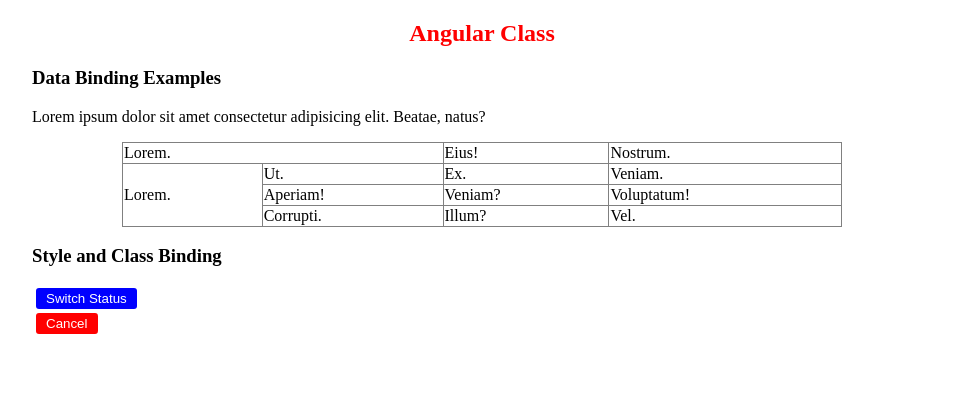
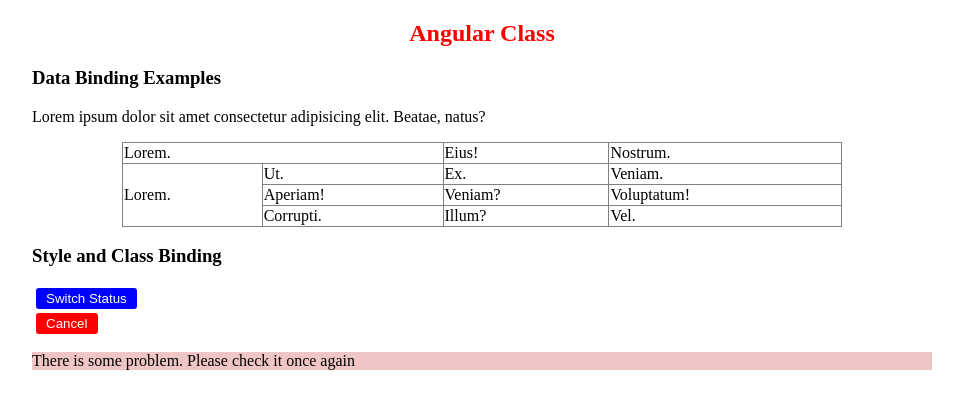
Before and after one commit to dineshgopalchand/UI-24, an Angular app: page / in a window 1280 px wide. Shown: the top 408 px of the page, without its empty margins (158-1121 px from the left). Built offline with nearby package versions, Linux system fonts and the light colour scheme.

Commit message:
style binding introduced

```diff
--- a/src/app/data-handling/class-style-binding/class-style-binding.component.html
+++ b/src/app/data-handling/class-style-binding/class-style-binding.component.html
@@ -9,8 +9,17 @@
 <!-- <button class="btn {{error?'btn-danger':'btn-primary'}}">{{error?'Cancel':'Save'}}
 </button> -->
 
-<button class="btn" [class.btn-danger]="error"
-    [class.btn-primary]="!error">{{error?'Cancel':'Save'}}
+<button class="btn" [class.btn-danger]="error" [class.btn-primary]="!error">{{error?'Cancel':'Save'}}
 </button>
 
 <!-- ngClass directive -->
+
+
+<!-- <p style="background-color: rgb(240, 197, 197);">{{error?errorMessage:successMessage}}</p>
+<p style="background-color: rgb(198, 250, 174);">{{error?errorMessage:successMessage}}</p> -->
+
+<!-- <p style="background-color: {{error?'rgb(240, 197, 197);':'rgb(198, 250, 174);'}}">{{error?errorMessage:successMessage}}
+</p> -->
+
+<p [style.backgroundColor]=" error?'rgb(240, 197, 197)':'rgb(198, 250, 174)'">{{error?errorMessage:successMessage}}
+</p>
--- a/src/app/data-handling/class-style-binding/class-style-binding.component.ts
+++ b/src/app/data-handling/class-style-binding/class-style-binding.component.ts
@@ -9,6 +9,8 @@ export class ClassStyleBindingComponent implements OnInit {
 
 
   error = true;
+  errorMessage="There is some problem. Please check it once again";
+  successMessage="Waooo.. Everything is looking good";
   constructor() { }
 
   ngOnInit(): void {
```
